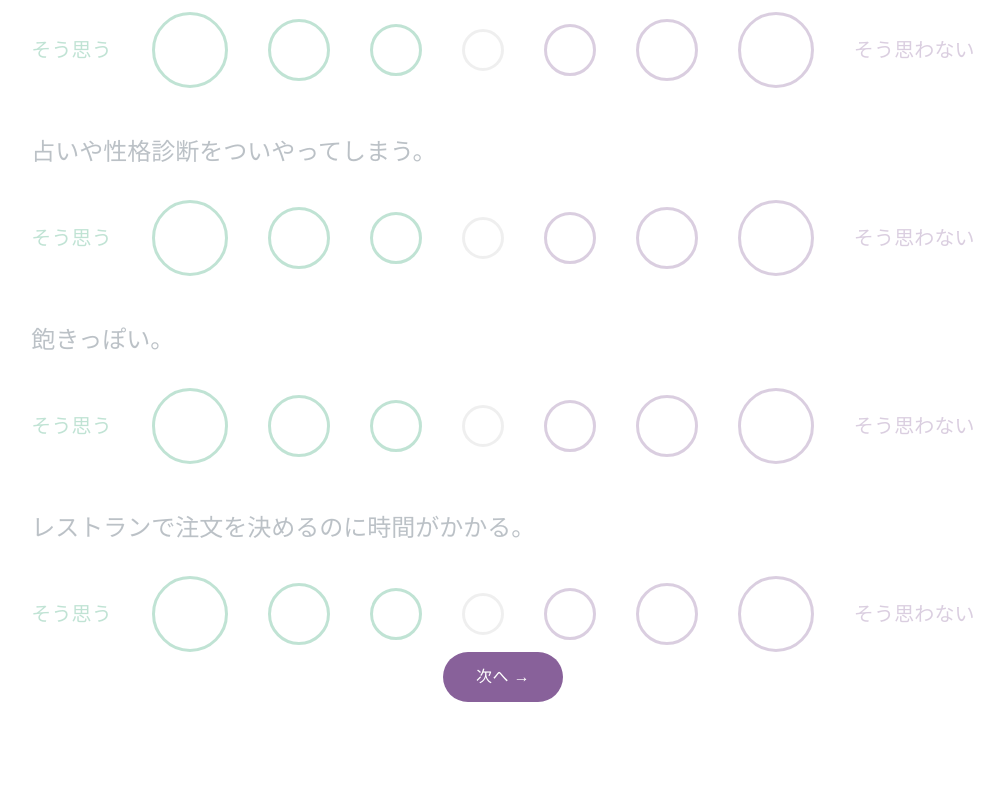
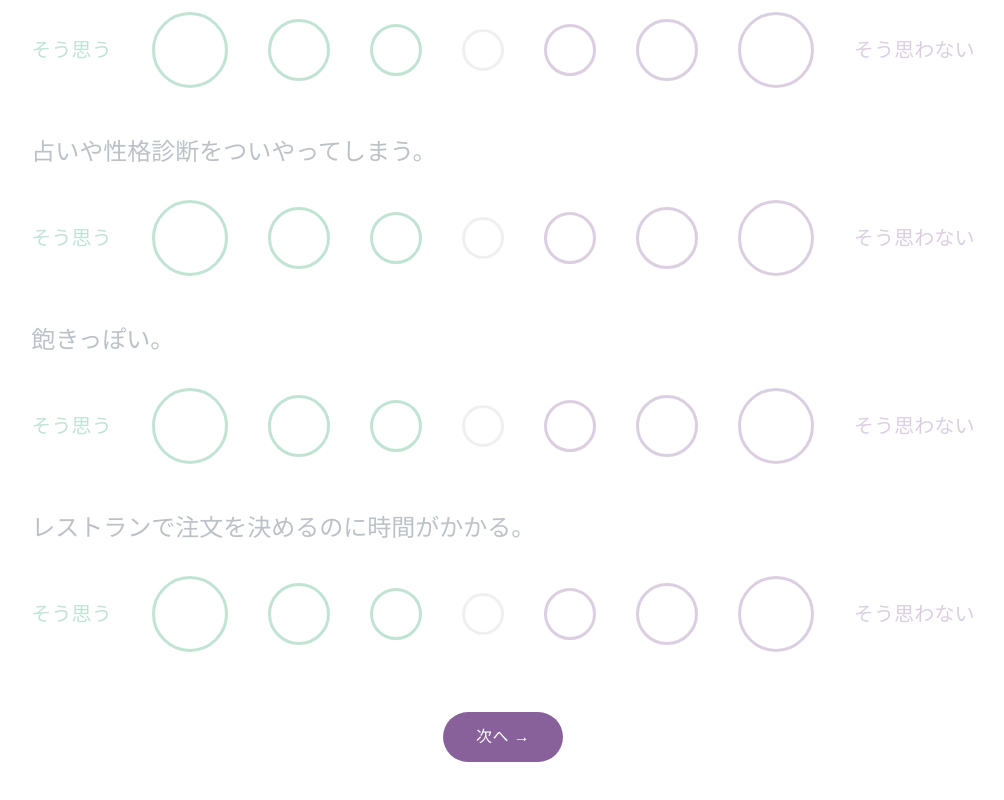
Before and after one commit to netakiryosuke/how-we-match, a React (Vite) app: page / in a window 1280 px wide. Shown: the part 352-1152 px from the top of the page, without its empty margins (137-1141 px from the left). Before the commit the page ends 1126 px from the top, so only its background shows below. Built offline with nearby package versions, Linux system fonts and the light colour scheme.

Commit message:
次へボタン、結果を見るボタンのマージンを修正

```diff
--- a/src/components/NextQuestionsButton.jsx
+++ b/src/components/NextQuestionsButton.jsx
@@ -12,6 +12,7 @@ export default function NextQuestionsButton({ onClick }) {
                 borderRadius: "40px",
                 backgroundColor: "#88619a",
                 borderColor: "#88619a",
+                margin: "60px 20px",
                 ":hover": {
                     opacity: 0.8
                 }
--- a/src/components/ShowResultButton.jsx
+++ b/src/components/ShowResultButton.jsx
@@ -12,6 +12,7 @@ export default function NextQuestionsButton({ onClick }) {
                 borderRadius: "40px",
                 backgroundColor: "#33a474",
                 borderColor: "#33a474",
+                margin: "60px 20px",
                 ":hover": {
                     opacity: 0.8
                 }
```
